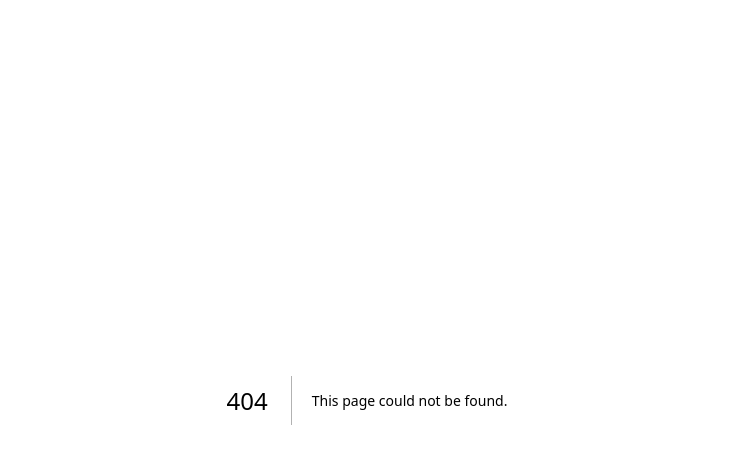
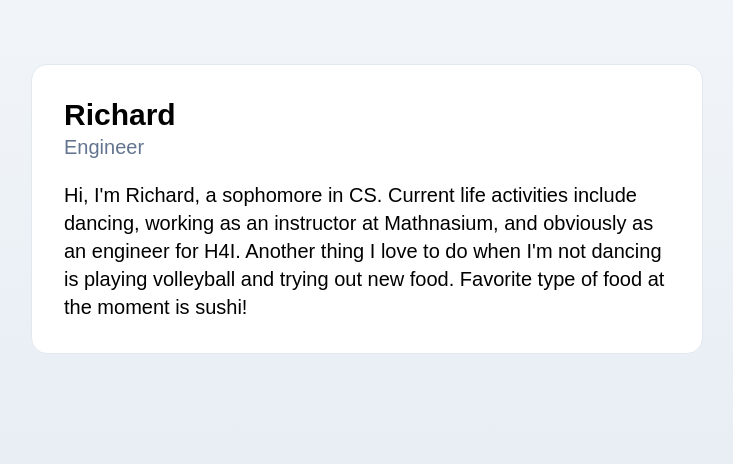
Before and after one commit to Hack4Impact-UMD/seedmoney, a Next.js app: page /kickoff-assignment/richard-thomas in a window 1280 px wide. Before the commit this address had no page. Shown: the top 464 px of the page, without its empty margins (273-1006 px from the left). Built offline with nearby package versions, Linux system fonts and the light colour scheme.

Commit message:
Richard bio

```diff
--- /dev/null
+++ b/app/kickoff-assignment/richard-thomas/page.tsx
@@ -0,0 +1,11 @@
+export default function richardBio () {
+  return (
+    <div className="min-h-screen bg-gradient-to-b from-slate-100 to-slate-200 px-6 py-16">
+      <div className="mx-auto max-w-2xl bg-white border border-slate-200 rounded-2xl h-full p-8">
+        <h1 className="text-3xl font-bold text-black inline-block">Richard</h1>
+        <p className="text-xl text-slate-500">Engineer</p>
+        <p className="text-xl text-black mt-5">Hi, I&apos;m Richard, a sophomore in CS. Current life activities include dancing, working as an instructor at Mathnasium, and obviously as an engineer for H4I. Another thing I love to do when I&apos;m not dancing is playing volleyball and trying out new food. Favorite type of food at the moment is sushi!</p>
+      </div>
+    </div>
+  )
+};
```
